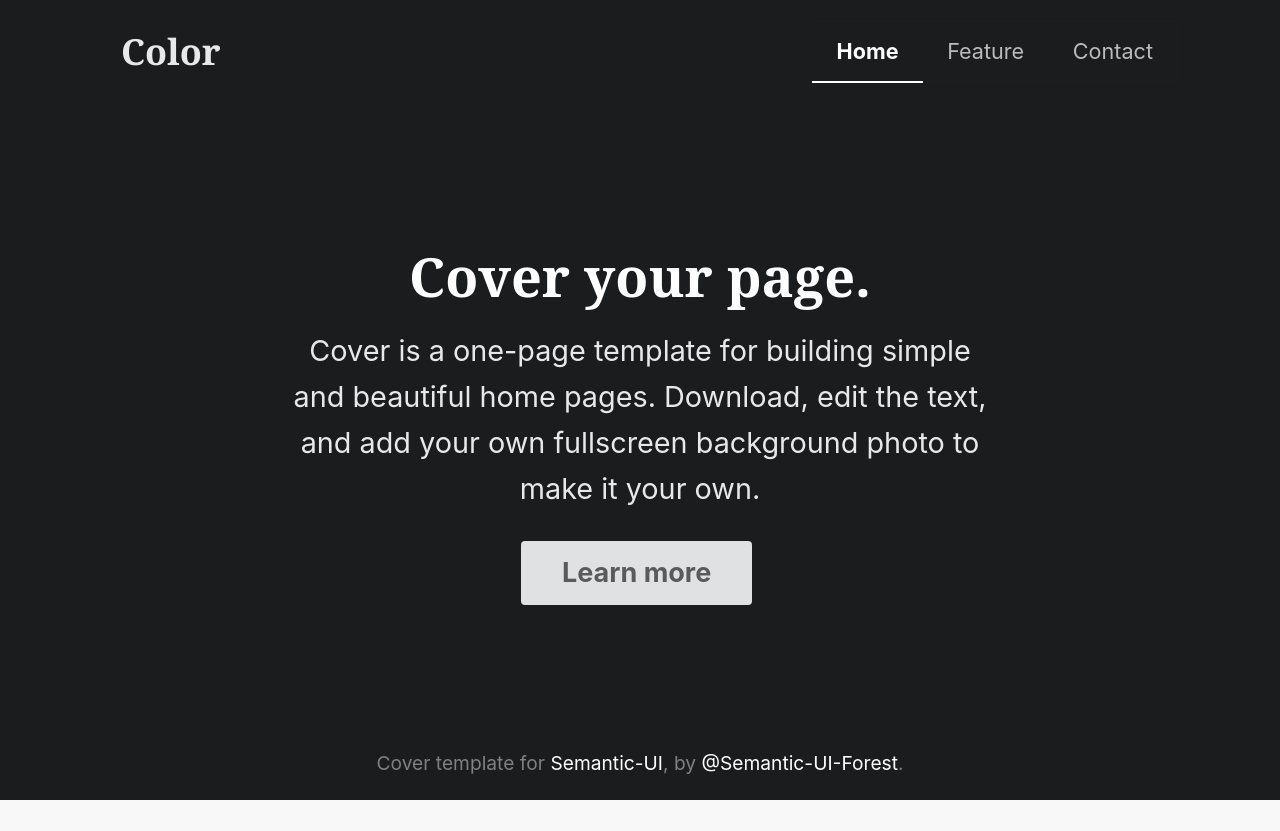
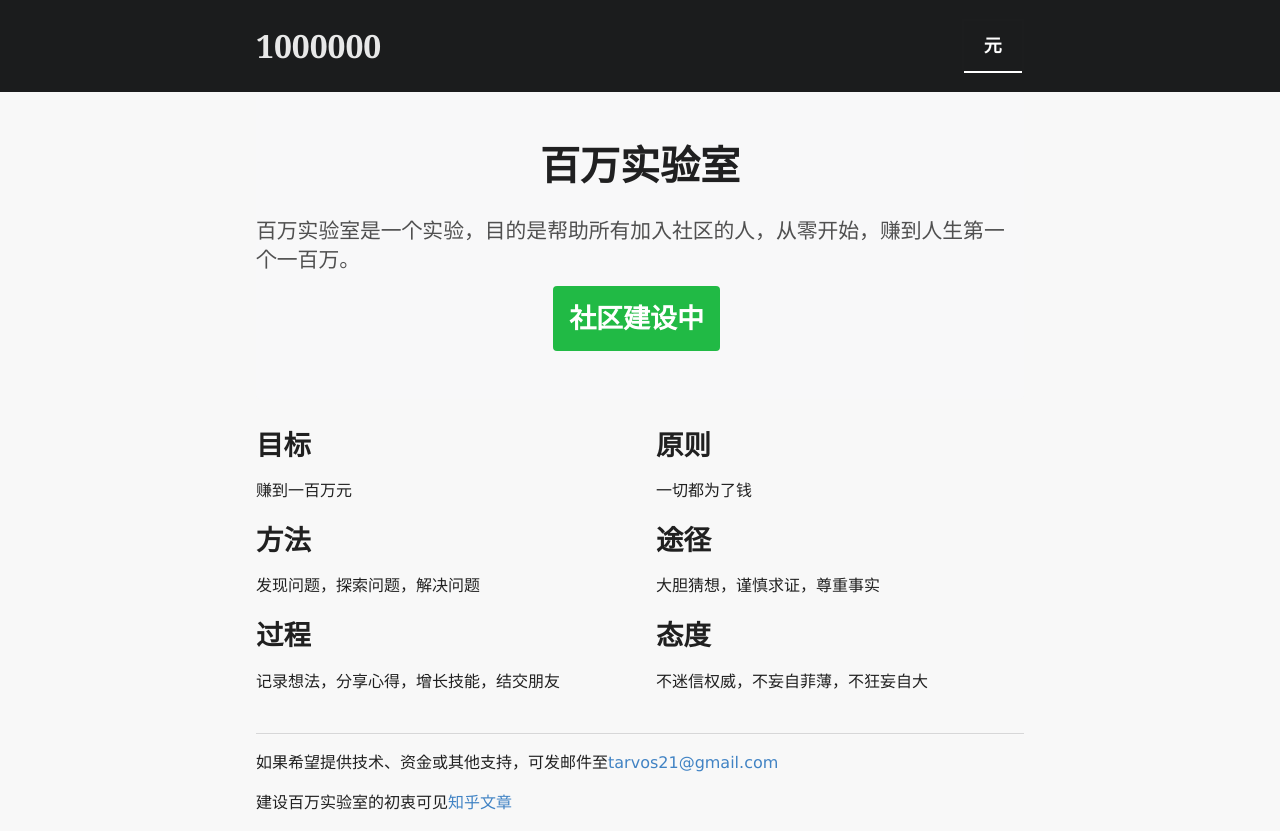
Before and after one commit to tarvos21/1m, a plain HTML site: page index.html in a window 1280 px wide. Before the commit the page ends 800 px from the top, so only its background shows below. Drawn offline with Linux system fonts and the light colour scheme; a web font is replaced by a local one.

Commit message:
Homepage setup

```diff
--- a/index.html
+++ b/index.html
@@ -39,70 +39,152 @@
   <body lang="en">
     <noscript><iframe src="https://www.googletagmanager.com/ns.html?id=GTM-T3BCLF2" height="0" width="0" style="display:none;visibility:hidden"></iframe></noscript>
     <div id="content">
-      <div class="ui inverted vertical center aligned segment">
+      <div class="ui inverted vertical center aligned segment" id="menu">
         <div class="ui container">
           <div class="ui massive borderless inverted menu">
             <h1 class="header item">
-              Color
+              1000000
             </h1>
             <div class="right item">
               <div class="ui massive secondary inverted pointing menu">
-                <a class="active item">Home</a><a class="item">Feature</a><a class="item">Contact</a>
+                <a class="active item">元</a>
               </div>
             </div>
           </div>
         </div>
-        <div class="ui text container">
-          <h1 class="ui inverted header">
-            Cover your page.
+      </div>
+      <div class="ui container" id="narrow">
+        <div class="ui message center aligned grid">
+          <h1 class="ui huge header">
+            百万实验室
           </h1>
-          <p>
-            Cover is a one-page template for building simple and beautiful home pages. Download, edit the text, and add your own fullscreen background photo to make it your own.
+          <p class="lead">
+            百万实验室是一个实验，目的是帮助所有加入社区的人，从零开始，赚到人生第一个一百万。
           </p>
-          <div class="ui massive white button">
-            Learn more
+          <a class="ui massive green button">社区建设中</a>
+        </div>
+        <div class="ui two column grid">
+          <div class="column">
+            <div class="row">
+              <h2 class="ui header">
+                目标
+              </h2>
+              <p>
+                赚到一百万元
+              </p>
+            </div>
+            <div class="row">
+              <h2 class="ui header">
+                方法
+              </h2>
+              <p>
+                发现问题，探索问题，解决问题
+              </p>
+            </div>
+            <div class="row">
+              <h2 class="ui header">
+                过程
+              </h2>
+              <p>
+                记录想法，分享心得，增长技能，结交朋友
+              </p>
+            </div>
+          </div>
+          <div class="column">
+            <div class="row">
+              <h2 class="ui header">
+                原则
+              </h2>
+              <p>
+                一切都为了钱
+              </p>
+            </div>
+            <div class="row">
+              <h2 class="ui header">
+                途径
+              </h2>
+              <p>
+                大胆猜想，谨慎求证，尊重事实
+              </p>
+            </div>
+            <div class="row">
+              <h2 class="ui header">
+                态度
+              </h2>
+              <p>
+                不迷信权威，不妄自菲薄，不狂妄自大
+              </p>
+            </div>
           </div>
         </div>
-        <div class="ui inverted vertical footer segment">
-          Cover template for <a href="http://semantic-ui.com">Semantic-UI</a>, by <a href="https://github.com/semantic-ui-forest">@Semantic-UI-Forest</a>.
-        </div>
+        <div class="ui divider"></div>
+        <footer class="ui vertical footer segment">
+          <p>
+            如果希望提供技术、资金或其他支持，可发邮件至<a href="mailto:tarvos21@gmail.com?Subject=百万实验室" target="_top">tarvos21@gmail.com</a>
+          </p>
+          <p>
+            建设百万实验室的初衷可见<a href="https://zhuanlan.zhihu.com/wenwu/12323">知乎文章</a>
+          </p>
+        </footer>
       </div>
       <style type="text/css">
-        .ui.inverted.vertical.segment {
-          height: 100vh;
+        #menu {
+          padding-bottom: 0;
         }
-        .ui.inverted.vertical.segment h1.header.item {
-          font-size: 2em;
+        #menu .ui.container {
+          width: 60%;
         }
-        .ui.inverted.vertical.segment a.item {
+        #menu .ui.container h1.header {
+          padding-left: 0;
+        }
+        #menu .ui.container .right.item {
+          padding-right: 0;
+        }
+
+        #narrow.ui.container {
+          width: 60%;
+        }
+        #narrow.ui.container > .ui.menu {
+          border-width: 0 0 1px 0;
+          border-radius: 0;
+          height: 4em;
+        }
+        #narrow.ui.container > .ui.menu .header.item {
+          padding-left: 0;
           font-size: 1.2em;
         }
-        .ui.inverted.vertical.segment .ui.text.container {
-          height: 300px;
-          position: absolute;
-          top: 0;
-          bottom: 0;
-          left: 0;
-          right: 0;
-          margin: auto;
+        #narrow.ui.container .secondary.menu .item {
+          color: #337ab7;
         }
-        .ui.inverted.vertical.segment .ui.text.container h1.header {
-          font-size: 3em;
+        #narrow.ui.container .secondary.menu .item.active {
+          background-color: #337ab7;
+          color: white;
         }
-        .ui.inverted.vertical.segment .ui.text.container p {
-          font-size: 1.6em;
-          line-height: 1.6;
+        #narrow.ui.container .ui.message {
+          background-color: rga(238, 238, 238);
+          box-shadow: none;
+          padding: 3em 0em;
         }
-        .ui.inverted.vertical.segment .ui.footer.segment {
-          height: 80px;
-          width: 100%;
-          position: absolute;
-          bottom: 0;
-          font-size: 1.2em;
-          color: gray;
+        #narrow.ui.container .ui.message p.lead {
+          padding: 0;
+          margin: 0.4em 0 0.6em;
         }
-        .ui.inverted.vertical.segment .ui.footer.segment a {
-          color: white;
+        #narrow.ui.container h1.ui.header {
+          font-size: 2.5em;
+          margin-bottom: 0.4em;
+        }
+        #narrow.ui.container p.lead {
+          font-size: 1.3em;
+          color: #333333;
+          line-height: 1.4;
+          font-weight: 300;
+        }
+        #narrow.ui.container .ui.grid .row {
+          margin-bottom: 1.5em;
+        }
+
+        footer.ui.vertical.footer.segment {
+          padding: 0 0 1em;
         }
       </style>
     </div>
```
Also changed, not shown: archive/index.html (+0 -96 lines), jumbotron-narrow/index.html (added, +164 -0 lines), sitemap.xml (+4 -48 lines), tweet/index.html (+18 -18 lines).
